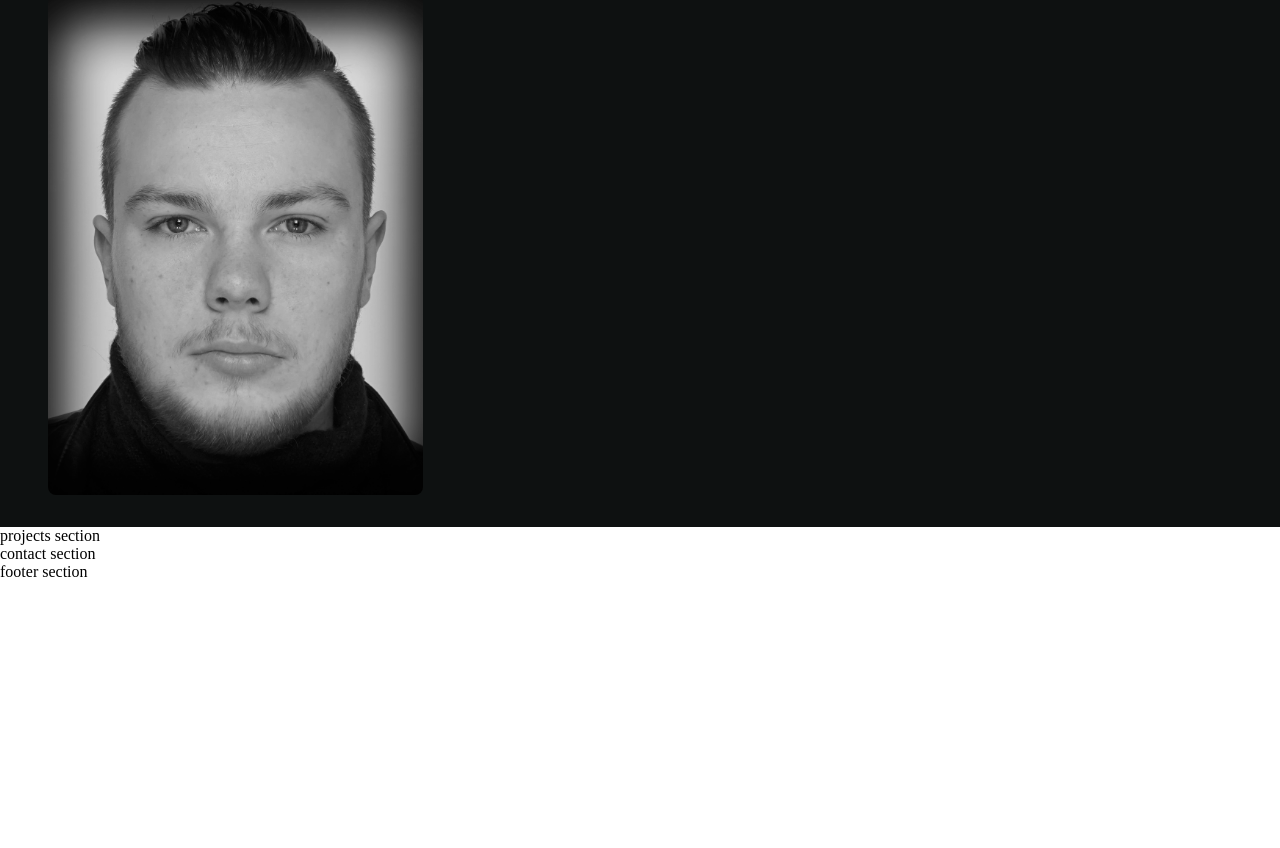
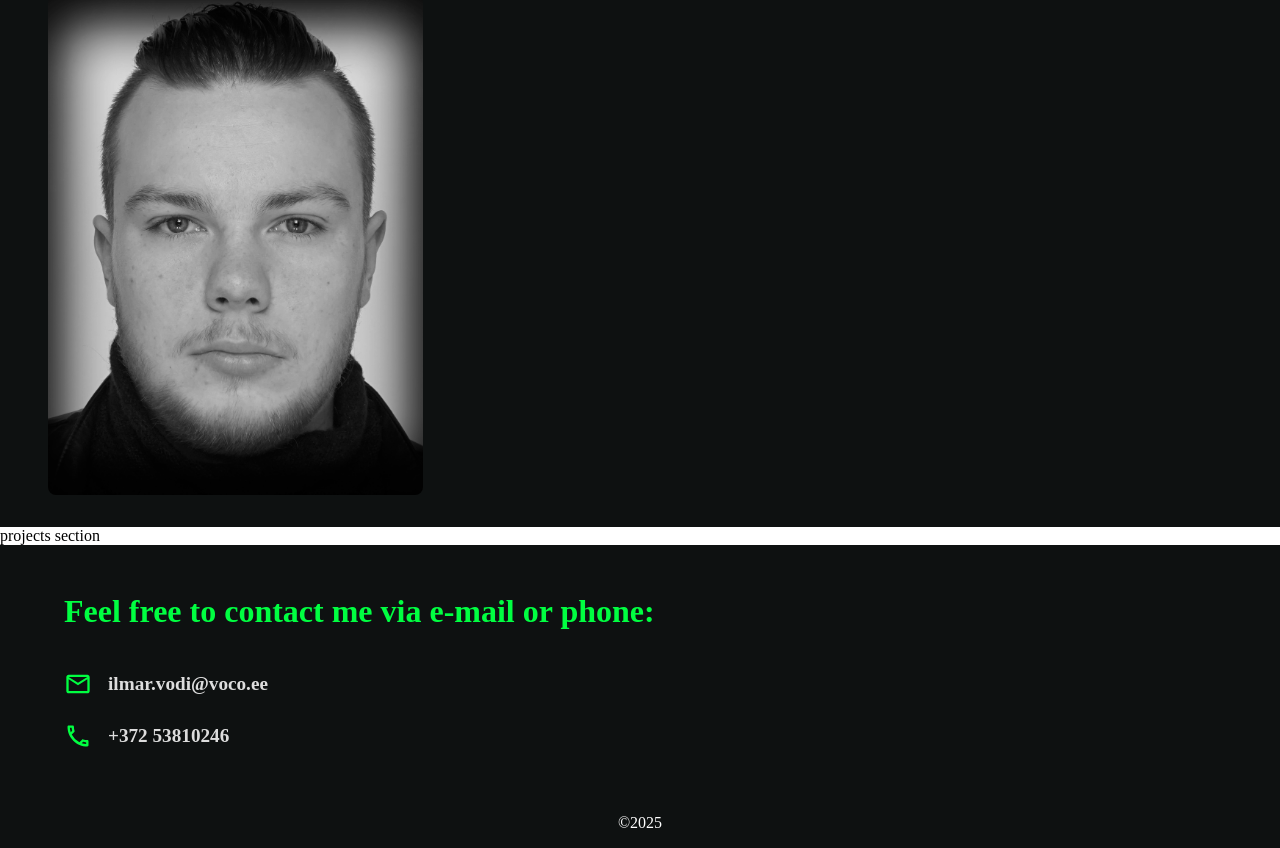
Before and after one commit to ilmarIV/portfolio, a React (Create React App) app: page / in a window 1280 px wide. Shown: the part 436-1284 px from the top of the page. Before the commit the page ends 1017 px from the top, so only its background shows below. Built offline with nearby package versions, Linux system fonts and the light colour scheme.

Commit message:
contact and footer done

```diff
--- a/package.json
+++ b/package.json
@@ -9,6 +9,7 @@
     "@testing-library/user-event": "^13.5.0",
     "react": "^19.1.0",
     "react-dom": "^19.1.0",
+    "react-icons": "^5.5.0",
     "react-scripts": "5.0.1",
     "web-vitals": "^2.1.4"
   },
--- /dev/null
+++ b/src/components/main_components/Contact.css
@@ -0,0 +1,36 @@
+#contact {
+  background-color: #0e1111;
+  padding: 3rem 4rem;
+  color: white;
+  display: flex;
+  flex-direction: column;
+  gap: 1.5rem;
+  width: 100vw;
+  margin: 0;
+  text-align: left;
+  /* Removed border-radius */
+}
+
+#contact h3 {
+  font-size: 2rem;
+  font-weight: bold;
+  color: #00ff41;
+  margin-bottom: 1rem;
+}
+
+#contact p {
+  font-size: 1.2rem;
+  display: flex;
+  align-items: center;
+  gap: 1rem;
+  margin: 0;
+}
+
+#contact strong {
+  color: #dddddd;
+}
+
+#contact svg {
+  color: #00ff41;
+  flex-shrink: 0;
+}
--- a/src/components/main_components/Contact.js
+++ b/src/components/main_components/Contact.js
@@ -1,7 +1,19 @@
+import { MdMailOutline } from 'react-icons/md';
+import { MdOutlineLocalPhone } from "react-icons/md";
+import './Contact.css'
+
 const Contact = () => {
   return (
     <section id="contact">
-    <p>contact section</p>
+      <h3>Feel free to contact me via e-mail or phone:</h3>
+      <p>
+        <MdMailOutline size={"28px"} />
+        <strong>ilmar.vodi@voco.ee</strong>
+      </p>
+      <p>
+        <MdOutlineLocalPhone size={"28px"} />
+        <strong>+372 53810246</strong>
+      </p>
     </section>
   );
 };
--- /dev/null
+++ b/src/components/main_components/Footer.css
@@ -0,0 +1,14 @@
+footer {
+  background-color: #0e1111;
+  color: white;
+  text-align: center;
+  padding: 1rem 0;
+  font-size: 1rem;
+  font-weight: 500;
+  user-select: none;
+}
+
+footer p {
+  margin: 0;
+  color: white;
+}
--- a/src/components/main_components/Footer.js
+++ b/src/components/main_components/Footer.js
@@ -1,8 +1,10 @@
+import './Footer.css'
+
 const Footer = () => {
   return (
-    <>
-    <p>footer section</p>
-    </>
+    <footer>
+      <p>&copy;{new Date().getFullYear()}</p>
+    </footer>
   );
 };
 
```
Also changed, not shown: 1 other file (tests, documents, lock files or other folders).
